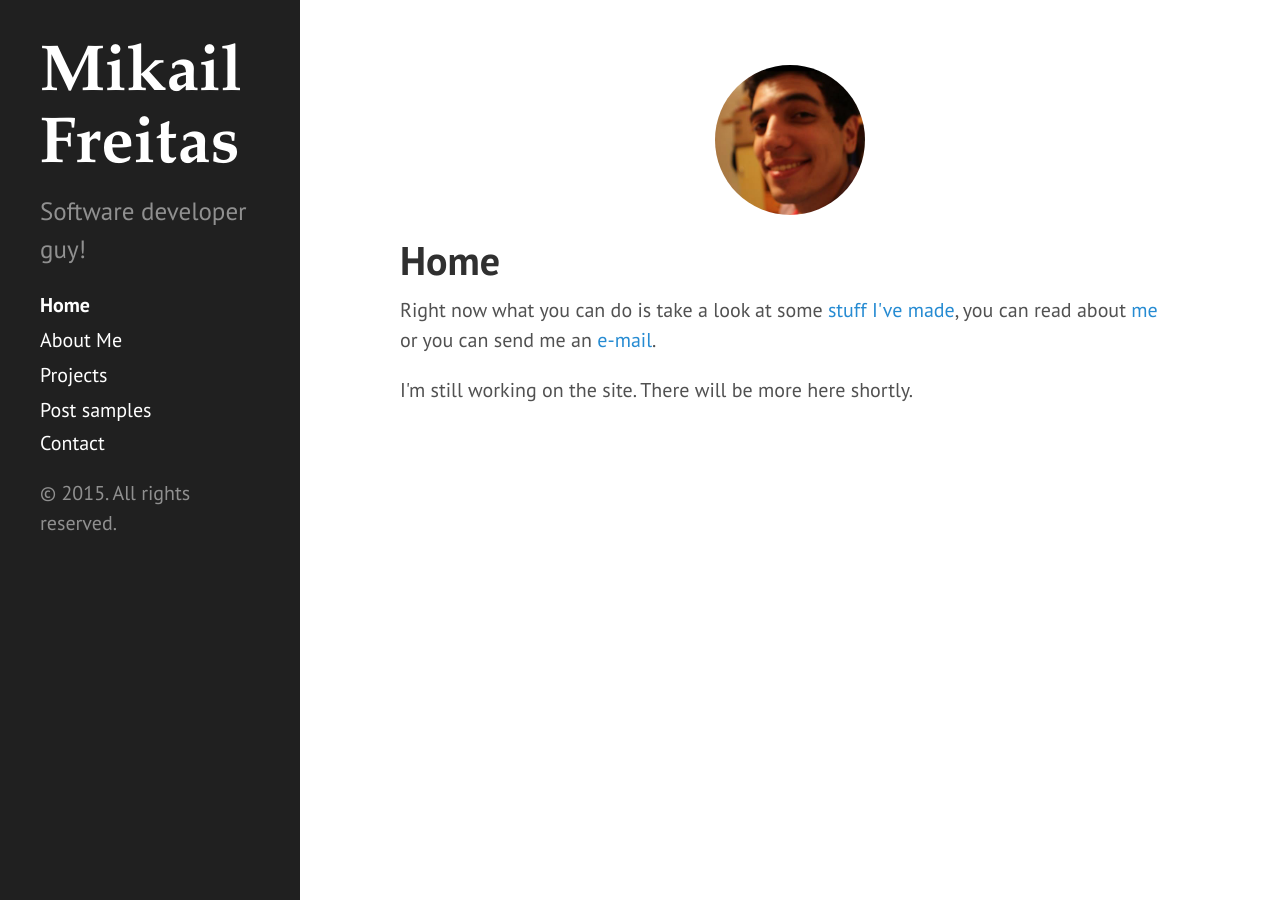
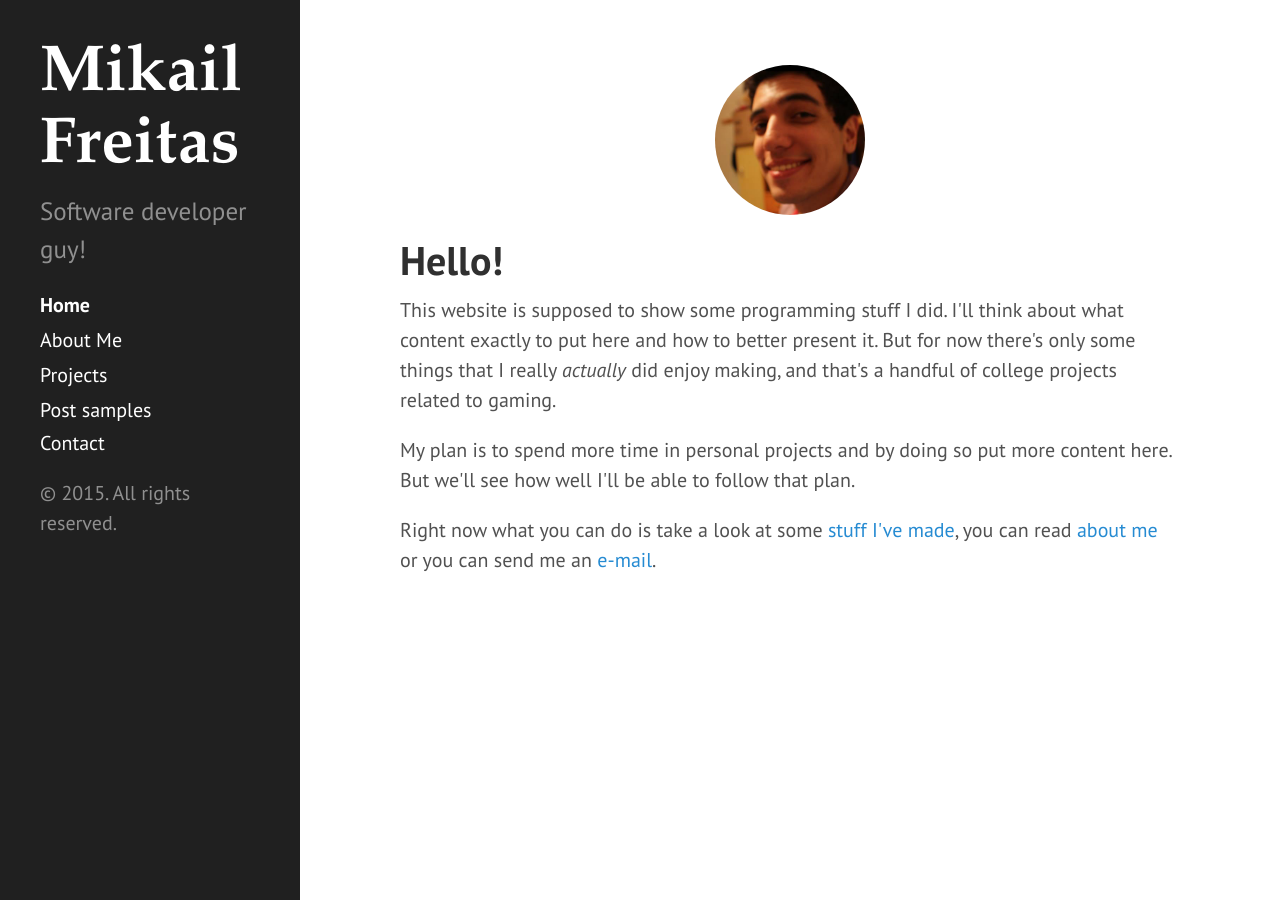
Before and after one commit to mikailcf/mikailcf.github.io, a Jekyll site: the page built from index.html, in a window 1280 px wide. Built offline with Jekyll 4.4.1, drawn with Linux system fonts in a browser that asks for light colours; Markdown is read by kramdown in place of the engine named in the settings; the list of posts is cut into pages by our own code.

Commit message:
mais coisa

```diff
--- a/index.html
+++ b/index.html
@@ -1,12 +1,14 @@
 ---
 layout: default
-title: Home
+title: Hello!
 ---
 
 <img class="avatar" src="{{ site.baseurl }}public/avatar.jpg" alt="Mikail" style="width:150px;height:150px">
 
 <h1 class="page-title">{{ page.title }}</h1>
 
-<p>Right now what you can do is take a look at some <a href="{{ site.baseurl }}projects/">stuff I've made</a>, you can read about <a href="{{ site.baseurl }}about/">me</a> or you can send me an <a href="mailto:contact@mikail.io" target="_top">e-mail</a>.</p>
+<p>This website is supposed to show some programming stuff I did. I'll think about what content exactly to put here and how to better present it. But for now there's only some things that I really <i>actually</i> did enjoy making, and that's a handful of college projects related to gaming.</p>
 
-<p>I'm still working on the site. There will be more here shortly.</p>
+<p>My plan is to spend more time in personal projects and by doing so put more content here. But we'll see how well I'll be able to follow that plan.</p>
+
+<p>Right now what you can do is take a look at some <a href="{{ site.baseurl }}projects/">stuff I've made</a>, you can read <a href="{{ site.baseurl }}about/">about me</a> or you can send me an <a href="mailto:contact@mikail.io" target="_top">e-mail</a>.</p>
--- a/projects.html
+++ b/projects.html
@@ -4,5 +4,9 @@ title: Projects
 ---
 
 <div class="page">
-  <p class="lead"><a href="{{ site.baseurl }}ar_game/">Simple AR Game</a></p>
+  {% for it_page in site.pages %}
+    {% if it_page.layout == "inner" %}
+      <p class="lead"><a href="{{ site.baseurl }}{{ it_page.type }}/">{{ it_page.title }}</a></p>
+    {% endif %}
+  {% endfor %}
 </div>
```
Also changed, not shown: _posts/2015-01-09-walker-intro.md (added, +9 -0 lines), _posts/2015-01-10-ar-game-intro.md (added, +39 -0 lines), links.txt (+17 -0 lines), walker.html (added, +23 -0 lines), public/css/hyde.css (indentation only), public/css/poole.css (indentation only).
